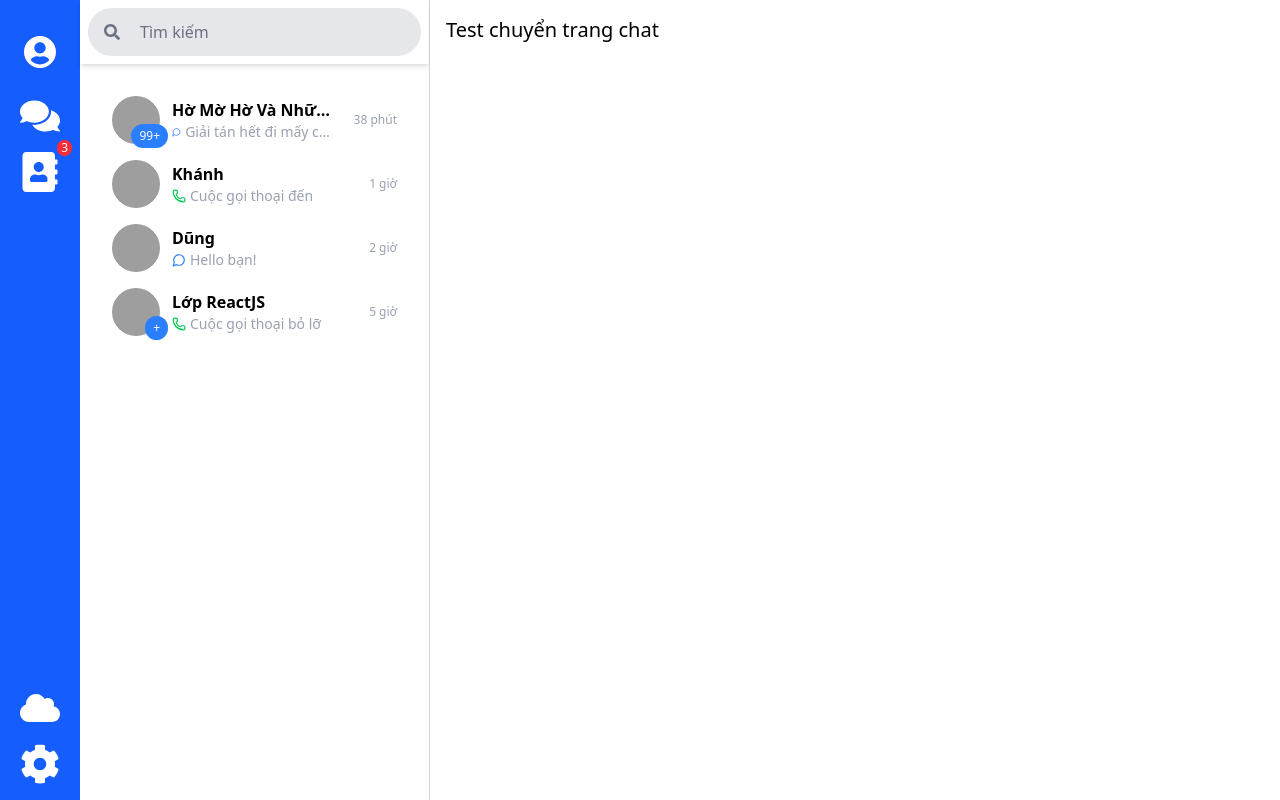
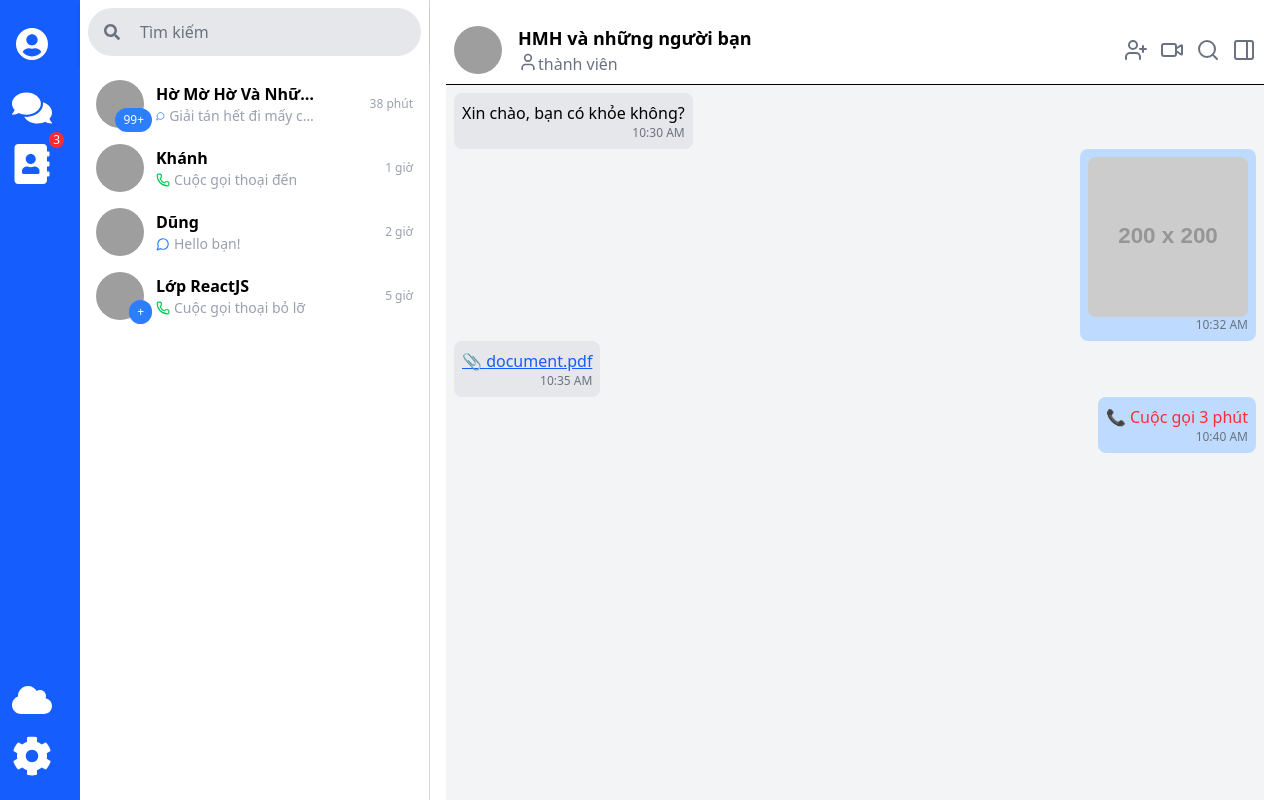
Before and after one commit to YanggYangg/TingTingChatApp_FE, a React (Vite) app in the folder tingting_web/: page /chat in a window 1280 px wide. Both pictures are taken after a click on the element 254 px from the left and 120 px from the top of the page. Built offline with nearby package versions, Linux system fonts and the light colour scheme; grey boxes are pictures that could not be loaded.

Commit message:
done redux chatdetail, header, messageitem

```diff
--- a/package.json
+++ b/package.json
@@ -1,5 +1,7 @@
 {
   "dependencies": {
-    "lucide-react": "^0.479.0"
+    "@reduxjs/toolkit": "^2.6.1",
+    "lucide-react": "^0.479.0",
+    "react-redux": "^9.2.0"
   }
 }
--- a/tingting_web/package.json
+++ b/tingting_web/package.json
@@ -10,6 +10,7 @@
     "preview": "vite preview"
   },
   "dependencies": {
+    "@fortawesome/fontawesome-svg-core": "^6.7.2",
     "@tailwindcss/vite": "^4.0.10",
     "classnames": "^2.5.1",
     "react": "^19.0.0",
--- a/tingting_web/src/layouts/components/chatlist/index.jsx
+++ b/tingting_web/src/layouts/components/chatlist/index.jsx
@@ -3,18 +3,23 @@ import classNames from "classnames";
 import styles from "./chatlist.module.scss";
 import MessageList from "../../../components/MessageList";
 import SearchCompo from "../../../components/searchComponent/SearchCompo";
+import { useDispatch } from "react-redux";
+import { setSelectedMessage } from "../../../redux/slices/chatSlice";
 
 const cx = classNames.bind(styles);
 
 function ChatList({ activeTab }) {
-  // Hàm xử lý khi click vào tin nhắn
+  const dispatch = useDispatch();
+
+  // Xử lý khi click vào tin nhắn
   const handleMessageClick = (message) => {
-    console.log("Chi tiết tin nhắn:", message);
+    dispatch(setSelectedMessage(message.id));
   };
 
   // Dữ liệu mẫu
   const sampleMessages = [
     {
+      id: 1,
       name: "Hờ Mờ Hờ Và Những Ngư...",
       avatar: "https://picsum.photos/200",
       type: "group",
@@ -24,6 +29,7 @@ function ChatList({ activeTab }) {
       members: 99,
     },
     {
+      id: 2,
       name: "Khánh",
       avatar: "https://picsum.photos/200",
       type: "personal",
@@ -32,6 +38,7 @@ function ChatList({ activeTab }) {
       time: "1 giờ",
     },
     {
+      id: 3,
       name: "Dũng",
       avatar: "https://picsum.photos/200",
       type: "personal",
@@ -40,6 +47,7 @@ function ChatList({ activeTab }) {
       time: "2 giờ",
     },
     {
+      id: 4,
       name: "Lớp ReactJS",
       avatar: "https://picsum.photos/200",
       type: "group",
@@ -51,19 +59,20 @@ function ChatList({ activeTab }) {
 
   return (
     <div className="w-full h-screen bg-white border-r border-gray-300 flex flex-col">
-      {/* Thanh tìm kiếm (cố định) */}
+      {/* Thanh tìm kiếm */}
       <div className="p-2 bg-white shadow-md">
         <SearchCompo />
       </div>
 
-      {/* Danh sách chat hoặc liên hệ (cuộn được) */}
-      <div className="flex-grow overflow-y-auto p-4 text-gray-700">
+      {/* Danh sách chat */}
+      <div className="flex-grow overflow-y-auto  text-gray-700">
         {activeTab === "/chat" && (
-          <MessageList messages={sampleMessages} onMessageClick={handleMessageClick} />
+          <MessageList
+            messages={sampleMessages}
+            onMessageClick={handleMessageClick}
+          />
         )}
         {activeTab === "/contact" && <p>Danh sách liên hệ</p>}
-
-
       </div>
     </div>
   );
--- a/tingting_web/src/layouts/components/sidebar/index.jsx
+++ b/tingting_web/src/layouts/components/sidebar/index.jsx
@@ -1,16 +1,16 @@
 import React from "react";
-import classNames from 'classnames';
+import classNames from "classnames";
 import styles from "./sidebar.module.scss";
 import SidebarCompo from "../../../components/sidebarComponent/SidebarCompo";
 
 const cx = classNames.bind(styles);
 
 function Sidebar() {
-    return(
-        <div className="w-16 h-screen bg-transparent text-white p-2">
-        <SidebarCompo/>
+  return (
+    <div className="w-16 h-screen bg-transparent text-white ">
+      <SidebarCompo />
     </div>
-    )
-};
+  );
+}
 
 export default Sidebar;
--- a/tingting_web/src/pages/Chat/ChatPage.jsx
+++ b/tingting_web/src/pages/Chat/ChatPage.jsx
@@ -1,6 +1,118 @@
 import React from "react";
+import { useSelector, useDispatch } from "react-redux";
+import { clearSelectedMessage } from "../../redux/slices/chatSlice";
+import ChatHeader from "./ChatWindow/ChatHeader";
+import MessageItem from "./ChatWindow/MessageItem";
 
 function ChatPage() {
-    return <h1 className="text-xl">Test chuyển trang chat </h1>
+  const mockMessages = [
+    {
+      id: 1,
+      name: "HMH và những người bạn",
+      avatar: "https://picsum.photos/200",
+      type: "group",
+      members: 99,
+      messages: [
+        {
+          type: "chat",
+          sender: "Nguyễn Văn A",
+          text: "Xin chào, bạn có khỏe không?",
+          time: "10:30 AM",
+        },
+        {
+          type: "image",
+          sender: "Bạn",
+          imageUrl: "https://via.placeholder.com/200",
+          time: "10:32 AM",
+        },
+        {
+          type: "file",
+          sender: "Nguyễn Văn A",
+          fileName: "document.pdf",
+          fileUrl: "https://example.com/document.pdf",
+          time: "10:35 AM",
+        },
+        {
+          type: "call",
+          sender: "Bạn",
+          callDuration: "3 phút",
+          missed: false,
+          time: "10:40 AM",
+        },
+      ],
+    },
+    {
+      id: 2,
+      name: "Khánh",
+      avatar: "https://picsum.photos/200",
+      type: "personal",
+      messages: [
+        {
+          type: "chat",
+          sender: "Trần Thị B",
+          text: "Hôm nay bạn rảnh không?",
+          time: "11:45 AM",
+        },
+        {
+          type: "call",
+          sender: "Bạn",
+          callDuration: "5 phút",
+          missed: true,
+          time: "11:50 AM",
+        },
+        {
+          type: "image",
+          sender: "Trần Thị B",
+          imageUrl: "https://picsum.photos/200",
+          time: "11:55 AM",
+        },
+        {
+          type: "file",
+          sender: "Bạn",
+          fileName: "notes.txt",
+          fileUrl: "https://example.com/notes.txt",
+          time: "12:00 PM",
+        },
+      ],
+    },
+  ];
+
+  const dispatch = useDispatch();
+  const selectedMessageId = useSelector((state) => state.chat.selectedMessage);
+  const selectedChat =
+    mockMessages.find((chat) => chat.id === selectedMessageId) || null;
+
+  return (
+    <div className="min-h-screen bg-gray-100 ">
+      <div className="w-full  mx-auto">
+        {selectedChat ? (
+          <div className="w-full ">
+            <ChatHeader
+              type={selectedChat.type}
+              name={selectedChat.name}
+              lastActive={6}
+              avatar={selectedChat.avatar}
+            />
+            <div className="p-2">
+              {selectedChat.messages.map((msg, index) => (
+                <MessageItem key={index} msg={msg} />
+              ))}
+            </div>
+          </div>
+        ) : (
+          <div className="text-center flex-1 flex flex-col items-center justify-center">
+            <h1 className=" text-2xl font-bold">
+              Chào mừng đến với TingTing PC!
+            </h1>
+            <p className="text-gray-600">
+              Khám phá các tiện ích hỗ trợ làm việc và trò chuyện cùng người
+              thân, bạn bè.
+            </p>
+          </div>
+        )}
+      </div>
+    </div>
+  );
 }
+
 export default ChatPage;
--- /dev/null
+++ b/tingting_web/src/pages/Chat/ChatWindow/ChatHeader.jsx
@@ -0,0 +1,49 @@
+import React from "react";
+
+import { PanelRight, Search, Video, UserPlus, User } from "lucide-react";
+const ChatHeader = ({ type, name, members, lastActive, avatar }) => {
+  return (
+    <div className={`flex items-center justify-between p-2 border-b bg-white`}>
+      {/* Thông tin nhóm/người chat */}
+      <div className="flex items-center">
+        <img
+          src={avatar}
+          alt="Avatar"
+          className="w-12 h-12 rounded-full mr-4"
+        />
+        <div>
+          <h2 className="text-lg font-bold">{name}</h2>
+          {type === "group" ? (
+            <p className=" flex text-x text-gray-500">
+              <User size={20} />
+              {members} thành viên
+            </p>
+          ) : (
+            <p className="text-sm text-gray-400">
+              Truy cập {lastActive} phút trước
+            </p>
+          )}
+        </div>
+      </div>
+
+      {/* Action Buttons - Căn phải */}
+      <div className="ml-auto flex space-x-3">
+        <button className="text-gray-500 hover:text-gray-700">
+          <UserPlus />
+        </button>
+        <button className="text-gray-500 hover:text-gray-700">
+          <Video />
+        </button>
+        <button className="text-gray-500 hover:text-gray-700">
+          {/* <FontAwesomeIcon icon={faSearch} /> */}
+          <Search />
+        </button>
+        <button className="text-gray-500 hover:text-gray-700">
+          <PanelRight />
+        </button>
+      </div>
+    </div>
+  );
+};
+
+export default ChatHeader;
--- /dev/null
+++ b/tingting_web/src/pages/Chat/ChatWindow/MessageItem.jsx
@@ -0,0 +1,48 @@
+const MessageItem = ({ msg }) => {
+  return (
+    <div
+      className={`flex ${
+        msg.sender === "Bạn" ? "justify-end" : "justify-start"
+      }`}
+    >
+      <div
+        className={`p-2 rounded-lg w-fit max-w-xs ${
+          msg.sender === "Bạn"
+            ? "bg-blue-200 text-black"
+            : "bg-gray-200 text-black"
+        }`}
+      >
+        {msg.type === "chat" && <p>{msg.text}</p>}
+
+        {msg.type === "image" && (
+          <img
+            src={msg.imageUrl}
+            alt="Sent image"
+            className="w-40 h-auto rounded-lg"
+          />
+        )}
+
+        {msg.type === "file" && (
+          <a
+            href={msg.fileUrl}
+            target="_blank"
+            rel="noopener noreferrer"
+            className="text-blue-600 underline"
+          >
+            📎 {msg.fileName}
+          </a>
+        )}
+
+        {msg.type === "call" && (
+          <p className="text-red-500">
+            {msg.missed ? "Cuộc gọi nhỡ" : `📞 Cuộc gọi ${msg.callDuration}`}
+          </p>
+        )}
+
+        <p className="text-xs text-gray-500 text-right">{msg.time}</p>
+      </div>
+    </div>
+  );
+};
+
+export default MessageItem;
--- /dev/null
+++ b/tingting_web/src/redux/slices/chatSlice.js
@@ -0,0 +1,21 @@
+import { createSlice } from "@reduxjs/toolkit";
+
+const initialState = {
+    selectedMessage: null,
+};
+
+const chatSlice = createSlice({
+    name: "chat",
+    initialState,
+    reducers: {
+        setSelectedMessage: (state, action) => {
+            state.selectedMessage = action.payload;
+        },
+        clearSelectedMessage: (state) => {
+            state.selectedMessage = null;
+        },
+    },
+});
+
+export const { setSelectedMessage, clearSelectedMessage } = chatSlice.actions;
+export default chatSlice.reducer;
--- /dev/null
+++ b/tingting_web/src/redux/store.js
@@ -0,0 +1,10 @@
+import { configureStore } from "@reduxjs/toolkit";
+import chatReducer from "./slices/chatSlice";
+
+const store = configureStore({
+    reducer: {
+        chat: chatReducer,
+    },
+});
+
+export default store;
```
Also changed, not shown: tingting_web/src/App.jsx (+12 -10 lines), 2 other files (tests, documents, lock files or other folders).
